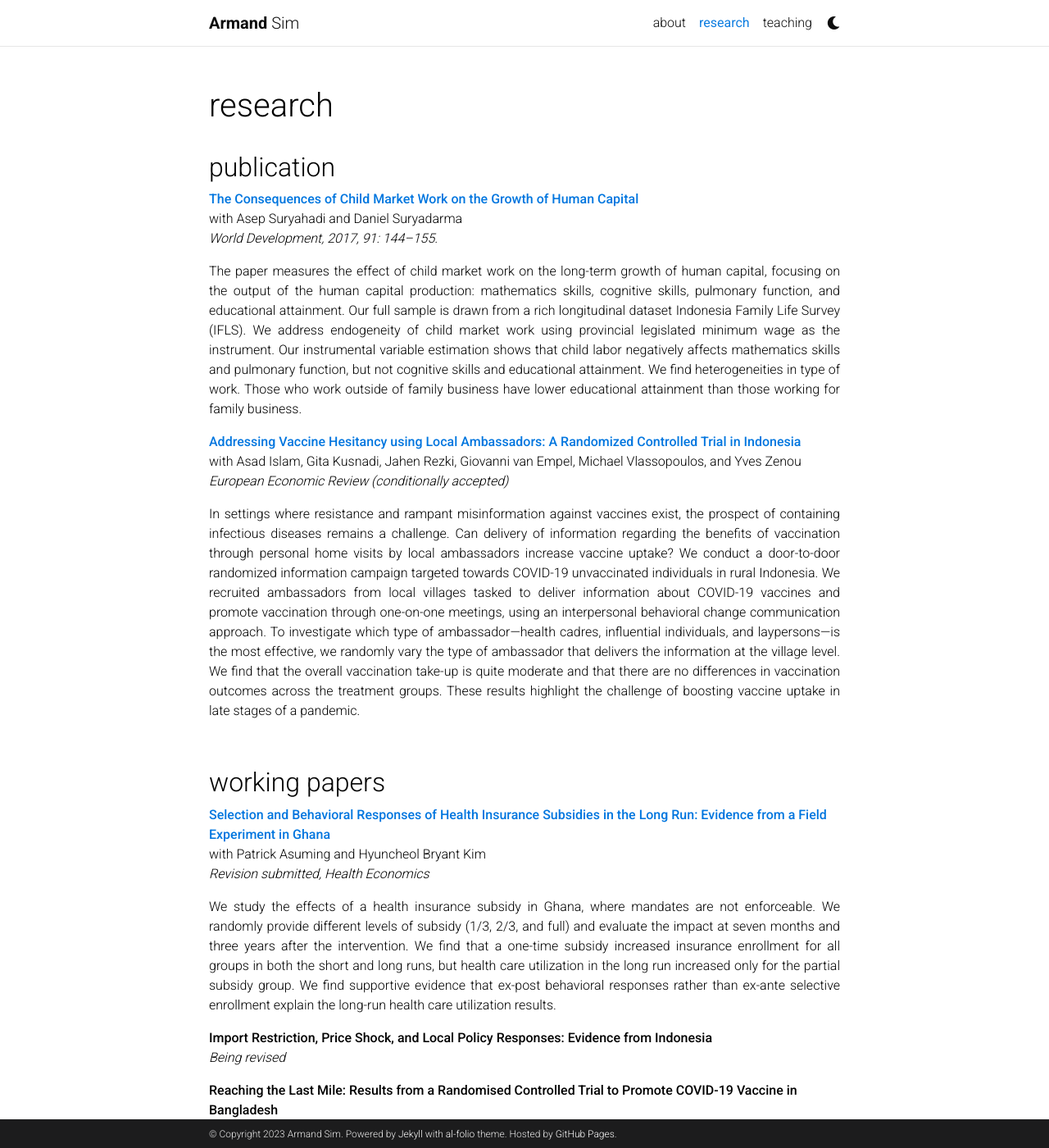
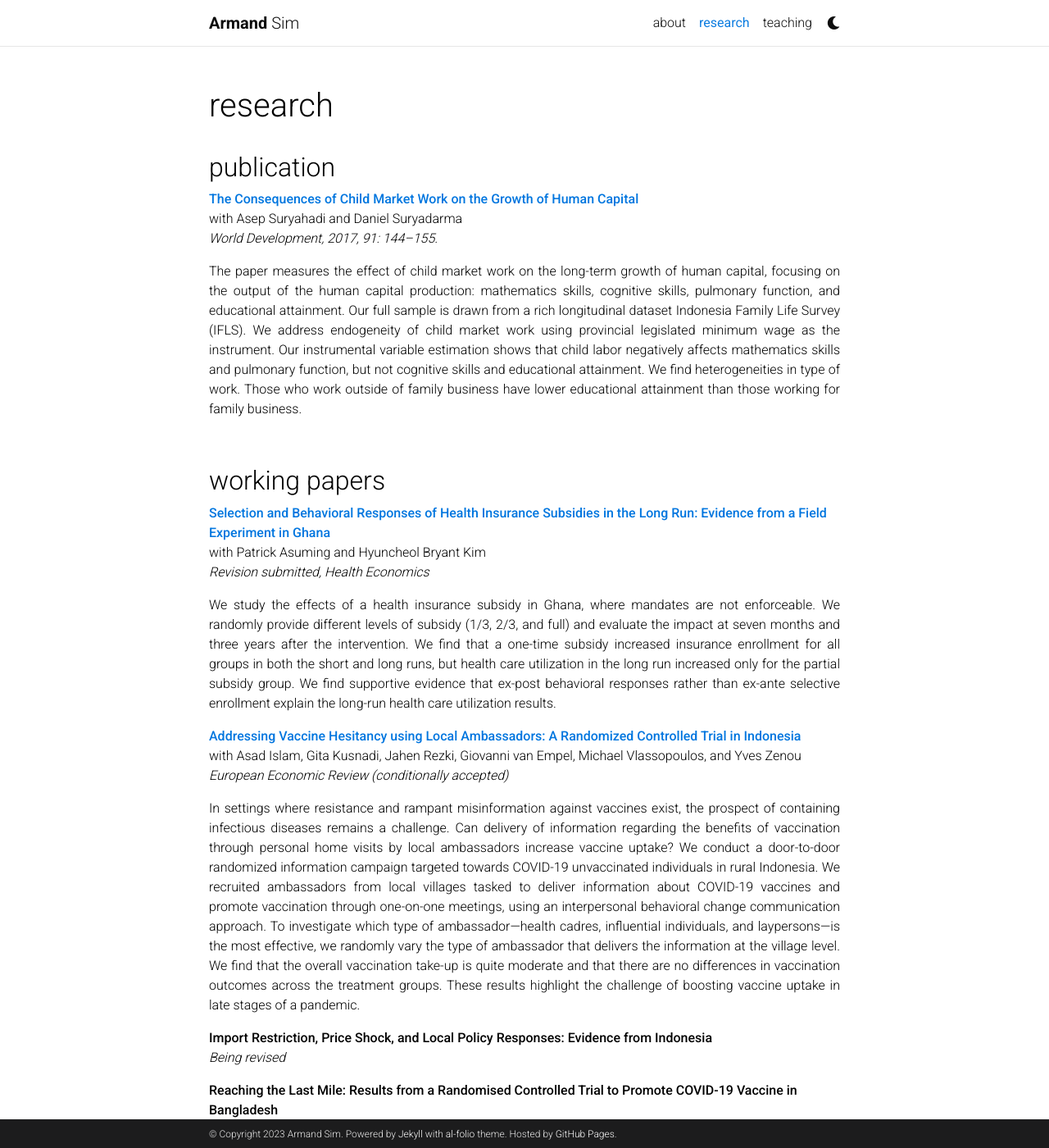
Before and after one commit to armandsim/armandsim.github.io, a Jekyll site: the page built from _pages/research.md, in a window 1280 px wide and 1400 px high. Shown: the whole window at 82% size. Built offline with Jekyll 4.4.1, drawn with Linux system fonts in a browser that asks for light colours; comment, search, counter and statistics services are not loaded; a style sheet for code colours, icons or effects is not loaded; part of the change alters nothing that is shown.

Commit message:
Update research.md

```diff
--- a/_pages/research.md
+++ b/_pages/research.md
@@ -16,13 +16,6 @@ with Asep Suryahadi and Daniel Suryadarma <br>
  The paper measures the effect of child market work on the long-term growth of human capital, focusing on the output of the human capital production: mathematics skills, cognitive skills, pulmonary function, and educational attainment. Our full sample is drawn from a rich longitudinal dataset Indonesia Family Life Survey (IFLS). We address endogeneity of child market work using provincial legislated minimum wage as the instrument. Our instrumental variable estimation shows that child labor negatively affects mathematics skills and pulmonary function, but not cognitive skills and educational attainment. We find heterogeneities in type of work. Those who work outside of family business have lower educational attainment than those working for family business.
  {: style="text-align: justify"}
 
-**[Addressing Vaccine Hesitancy using Local Ambassadors: A Randomized Controlled Trial in Indonesia](/docs/IZA_DP_Vax.pdf)** <br>
-with Asad Islam, Gita Kusnadi, Jahen Rezki, Giovanni van Empel, Michael Vlassopoulos, and Yves Zenou <br>
-*European Economic Review (conditionally accepted)* <br>
-
-In settings where resistance and rampant misinformation against vaccines exist, the prospect of containing infectious diseases remains a challenge. Can delivery of information regarding the benefits of vaccination through personal home visits by local ambassadors increase vaccine uptake? We conduct a door-to-door randomized information campaign targeted towards COVID-19 unvaccinated individuals in rural Indonesia. We recruited ambassadors from local villages tasked to deliver information about COVID-19 vaccines and promote vaccination through one-on-one meetings, using an interpersonal behavioral change communication approach. To investigate which type of ambassador—health cadres, influential individuals, and laypersons—is the most effective, we randomly vary the type of ambassador that delivers the information at the village level. We find that the overall vaccination take-up is quite moderate and that there are no differences in vaccination outcomes across the treatment groups. These results highlight the challenge of boosting vaccine uptake in late stages of a pandemic.
- {: style="text-align: justify"}
-
 <br>
 
 ## working papers
@@ -32,6 +25,13 @@ with Patrick Asuming and Hyuncheol Bryant Kim <br>
 *Revision submitted, Health Economics* <br>
 
  We study the effects of a health insurance subsidy in Ghana, where mandates are not enforceable. We randomly provide different levels of subsidy (1/3, 2/3, and full) and evaluate the impact at seven months and three years after the intervention. We find that a one-time subsidy increased insurance enrollment for all groups in both the short and long runs, but health care utilization in the long run increased only for the partial subsidy group. We find supportive evidence that ex-post behavioral responses rather than ex-ante selective enrollment explain the long-run health care utilization results.
+ {: style="text-align: justify"}
+
+**[Addressing Vaccine Hesitancy using Local Ambassadors: A Randomized Controlled Trial in Indonesia](/docs/IZA_DP_Vax.pdf)** <br>
+with Asad Islam, Gita Kusnadi, Jahen Rezki, Giovanni van Empel, Michael Vlassopoulos, and Yves Zenou <br>
+*European Economic Review (conditionally accepted)* <br>
+
+In settings where resistance and rampant misinformation against vaccines exist, the prospect of containing infectious diseases remains a challenge. Can delivery of information regarding the benefits of vaccination through personal home visits by local ambassadors increase vaccine uptake? We conduct a door-to-door randomized information campaign targeted towards COVID-19 unvaccinated individuals in rural Indonesia. We recruited ambassadors from local villages tasked to deliver information about COVID-19 vaccines and promote vaccination through one-on-one meetings, using an interpersonal behavioral change communication approach. To investigate which type of ambassador—health cadres, influential individuals, and laypersons—is the most effective, we randomly vary the type of ambassador that delivers the information at the village level. We find that the overall vaccination take-up is quite moderate and that there are no differences in vaccination outcomes across the treatment groups. These results highlight the challenge of boosting vaccine uptake in late stages of a pandemic.
  {: style="text-align: justify"}
 
 **Import Restriction, Price Shock, and Local Policy Responses: Evidence from Indonesia** <br>
```
